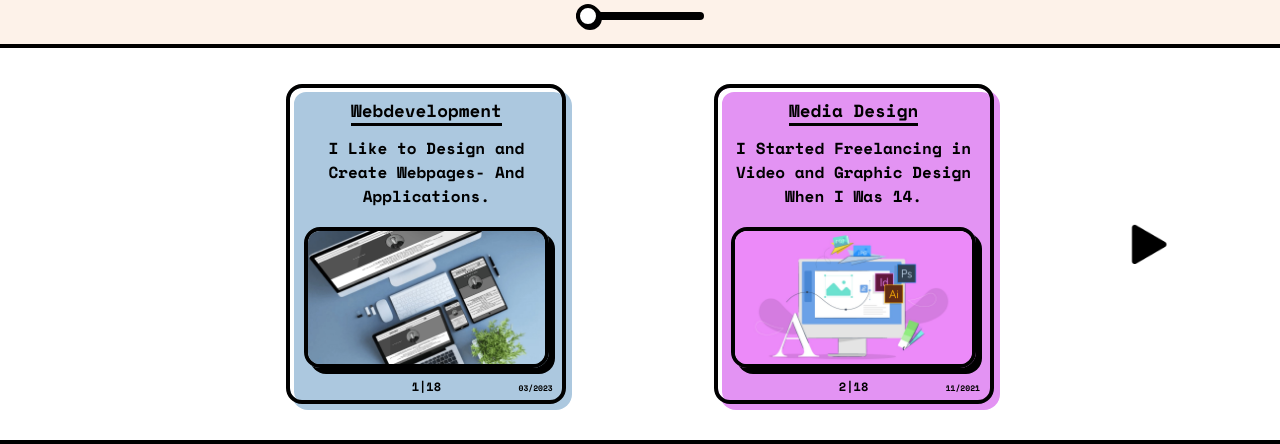
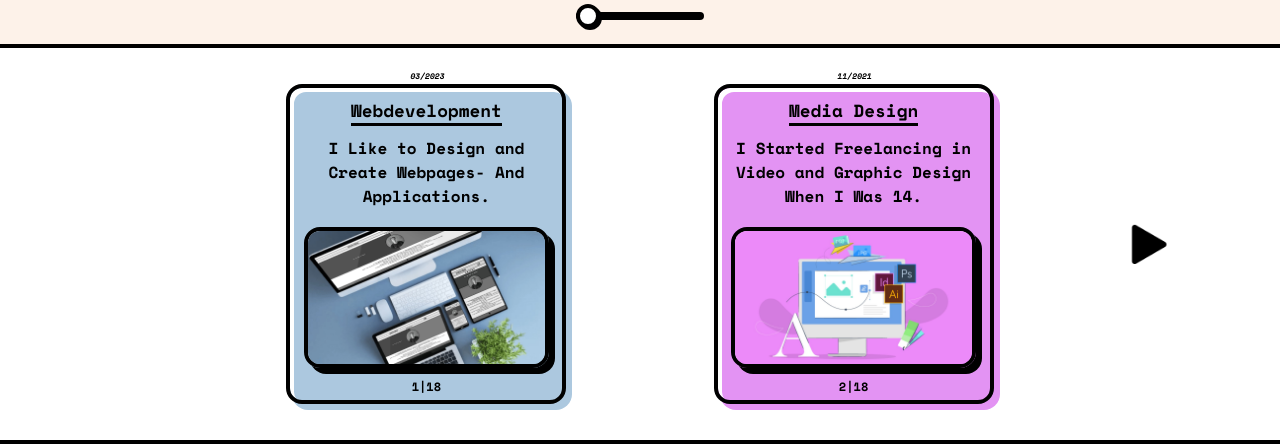
Before and after one commit to simonroedig/PersonalWebsite, a plain HTML site: page index.html in a window 1280 px wide. Shown: the part 972-1416 px from the top of the page. Drawn offline with nearby package versions, Linux system fonts and the light colour scheme.

Commit message:
date pos

```diff
--- a/page_2_cards_closed.css
+++ b/page_2_cards_closed.css
@@ -210,7 +210,8 @@
 .cardDate {
     font-size: 1svh !important;
     position: absolute;
-    bottom: 0.7svh;
-    right: -0.8svh;
+    top: -2.3svh;
+    left: 13svh;
     font-family: 'Space Mono', monospace;
+    font-style: italic;
 }
```
